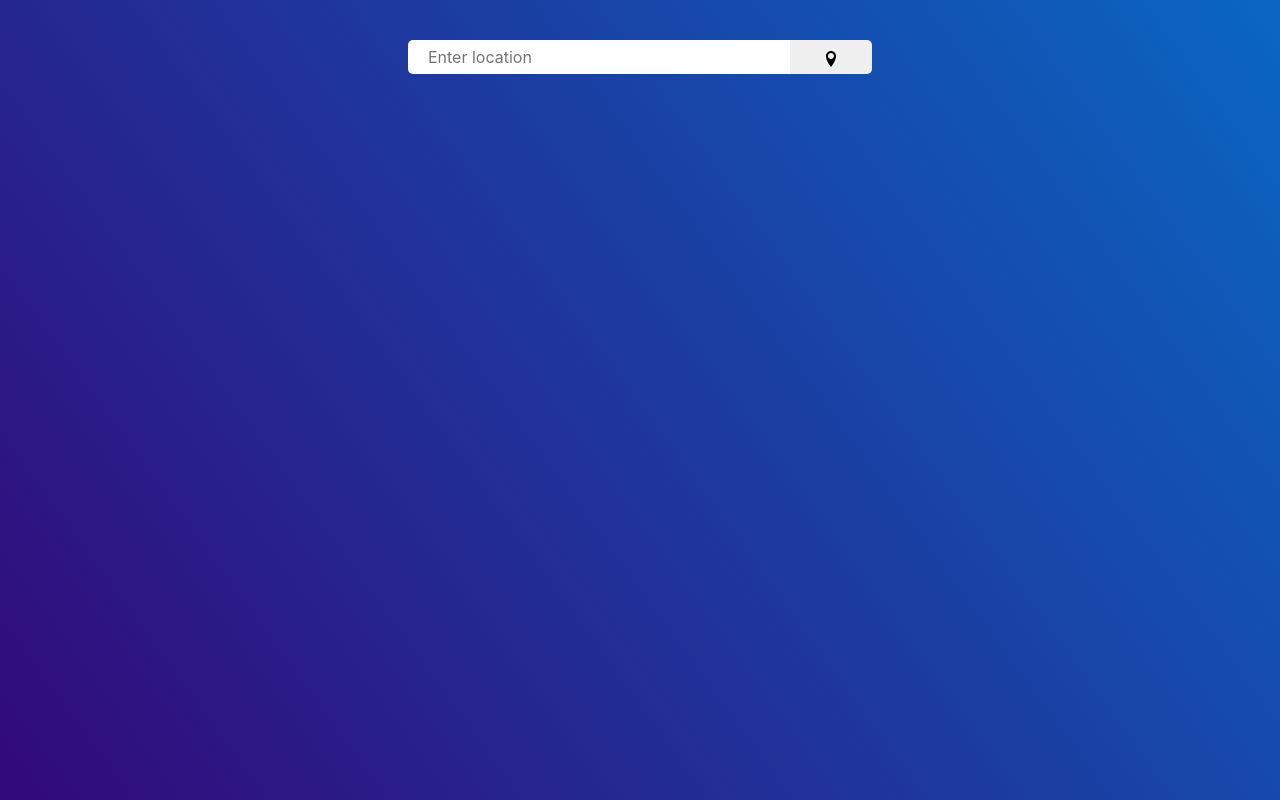
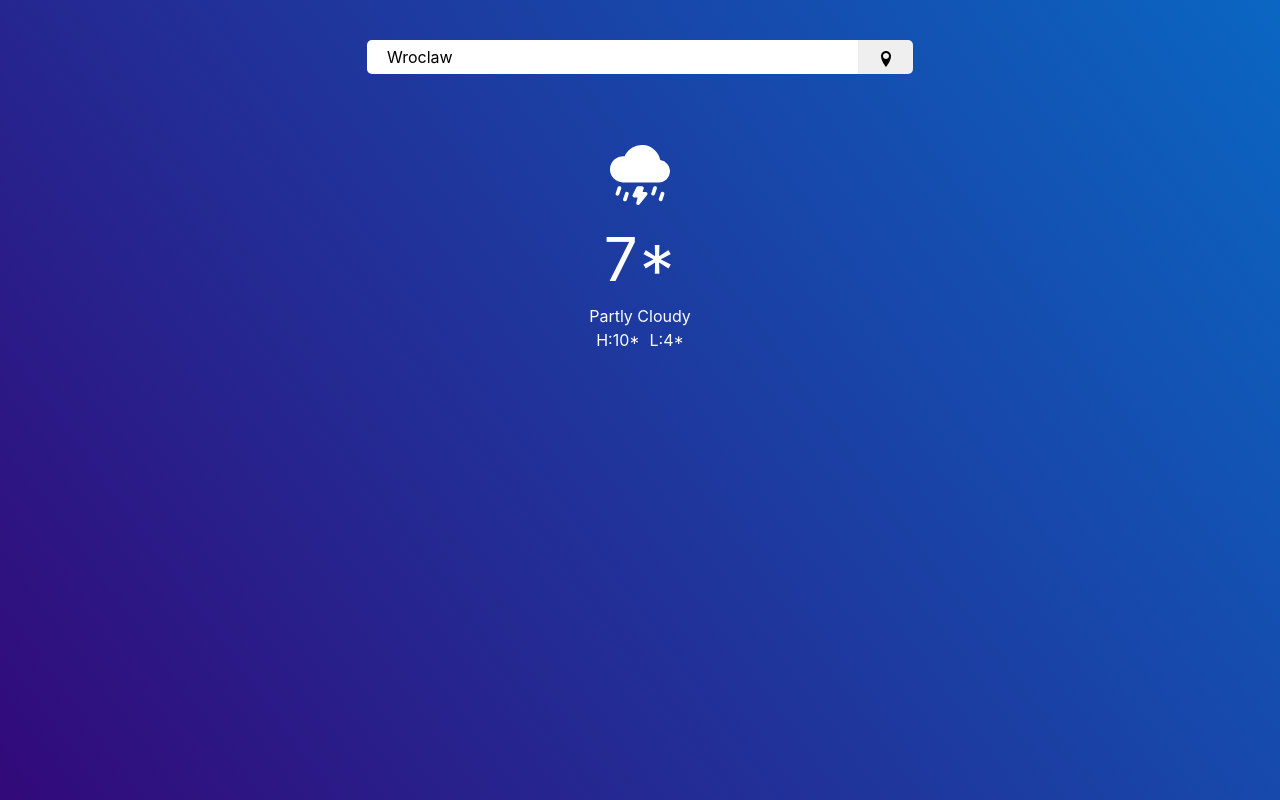
Before and after one commit to sathisk15/Weather_App, a React (Create React App) app: page / in a window 1280 px wide. Built offline with nearby package versions, Linux system fonts and the light colour scheme.

Commit message:
Weather componenet created

```diff
--- a/src/App.css
+++ b/src/App.css
@@ -13,6 +13,10 @@
     rgba(10, 102, 194, 1) 0%,
     rgba(50, 9, 121, 1) 100%
   );
+  display: flex;
+  flex-direction: column;
+  align-items: center;
+  /* justify-content: center; */
 }
 .search-box {
   width: 100%;
@@ -26,17 +30,16 @@
 .search-box button {
   padding: 5px 20px;
   border: none;
-  width: 15%;
+  width: 10%;
 }
 .search-box .location {
   border-radius: 0 5px 5px 0;
 }
 
-
 .search-box input {
   padding: 5px 20px;
   border: none;
-  width: 70%;
+  width: 90%;
   border-radius: 5px 0 0 5px;
 }
 
@@ -44,3 +47,27 @@
 input:focus {
   outline: none;
 }
+.weather-box{
+  width: 100%;
+  display: flex;
+  justify-content: center;
+  align-items: center;
+  flex-direction: column;
+  border-radius: 5px;
+  padding: 10px;
+  color: #FFF ;
+}
+
+.weather-box .icon {
+font-size: 60px;
+}
+.weather-box .temprature {
+font-size: 60px;
+}
+.weather-box .temp {
+display: flex;
+justify-content: space-between;
+}
+.weather-box .temp > *{
+margin: 0 5px;
+}
--- a/src/App.js
+++ b/src/App.js
@@ -1,27 +1,11 @@
 import './App.css';
-// import day from './images/bluesky.png'
-// import night from './images/darksky.png'
-import { ImLocation } from 'react-icons/im';
-// import { FaLocationArrow } from 'react-icons/fa';
+import Searchbox from './components/Searchbox';
+import CurrentWeatherBox from './components/CurrentWeatherBox';
 function App() {
   return (
     <div className="App">
-      <div className="container">
-        <div className="row d-flex justify-content-center">
-          <div className="col-10 col-sm-10 col-md-8 col-lg-6">
-            <div className="search-box">
-              <input
-                type="text"
-                aria-label="Search"
-                placeholder="Enter location"
-              />
-              <button className="location">
-                <ImLocation />
-              </button>
-            </div>
-          </div>
-        </div>
-      </div>
+      <Searchbox />
+      <CurrentWeatherBox />
     </div>
   );
 }
--- /dev/null
+++ b/src/components/CurrentWeatherBox.js
@@ -0,0 +1,26 @@
+import React from 'react';
+import { BsFillCloudLightningRainFill } from 'react-icons/bs';
+
+const CurrentWeatherBox = () => {
+  return (
+    <div className="container">
+      <div className="row d-flex justify-content-center">
+        <div className="col-10 col-sm-10 col-md-8 col-lg-6">
+          <div className="weather-box">
+            <div className="icon">
+              <BsFillCloudLightningRainFill />
+            </div>
+            <div className="temprature">7*</div>
+            <div className="climate">Partly Cloudy</div>
+            <span className="temp">
+              <p className="high">H:10*</p>
+              <p className="low">L:4*</p>
+            </span>
+          </div>
+        </div>
+      </div>
+    </div>
+  );
+};
+
+export default CurrentWeatherBox;
--- /dev/null
+++ b/src/components/Searchbox.js
@@ -0,0 +1,27 @@
+import React from 'react';
+import { useState } from 'react';
+import { ImLocation } from 'react-icons/im';
+const Searchbox = () => {
+  const [location, setLocation] = useState('Wroclaw');
+  return (
+    <div className="container">
+      <div className="row d-flex justify-content-center">
+        <div className="col-10 col-sm-10 col-md-8 col-lg-6">
+          <div className="search-box">
+            <input
+              type="text"
+              aria-label="Search"
+              placeholder="Enter location"
+              value={location}
+            />
+            <button className="location">
+              <ImLocation />
+            </button>
+          </div>
+        </div>
+      </div>
+    </div>
+  );
+};
+
+export default Searchbox;
```
